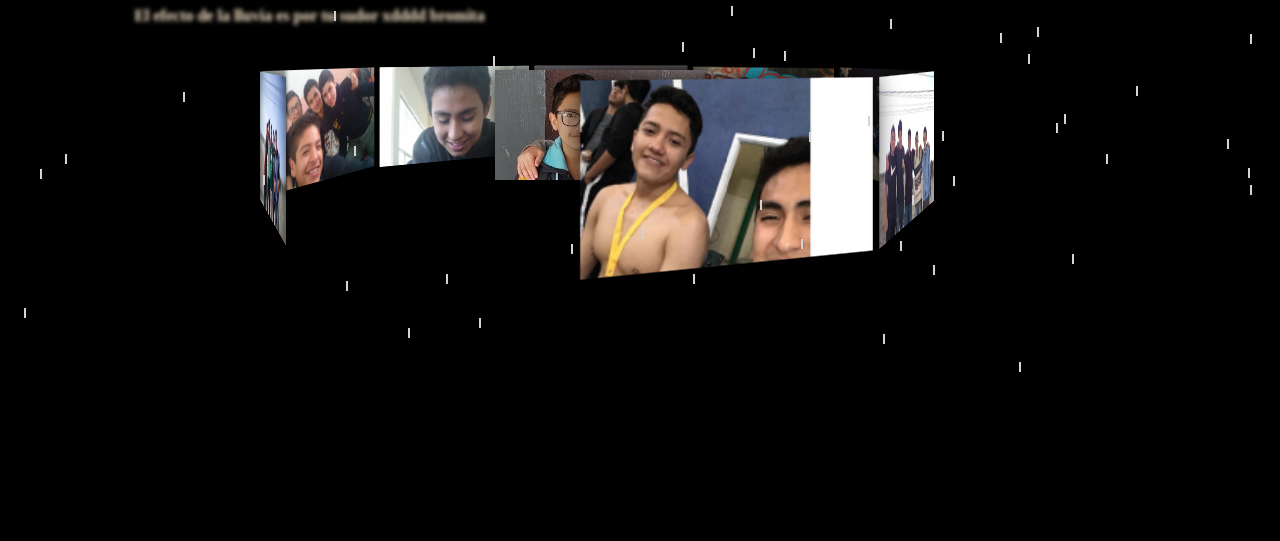
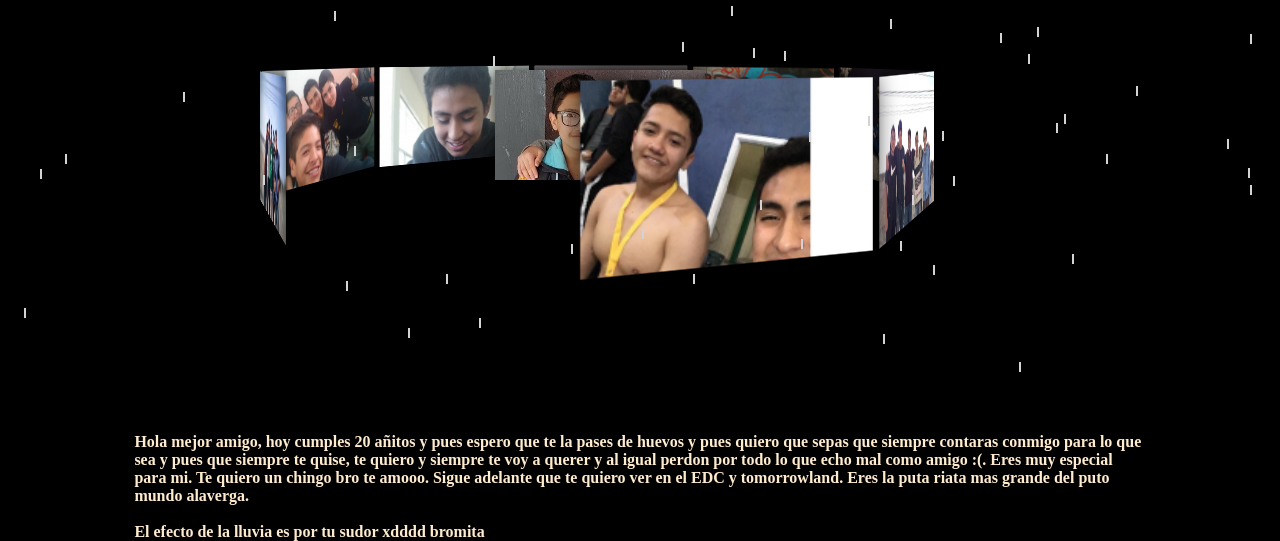
Before and after one commit to MiguelMtzOlvera/FelizCumplea-osRisitos, a plain HTML site: page index.html in a window 1280 px wide. Shown: the part 437-978 px from the top of the page. Before the commit the page ends 816 px from the top, so only its background shows below. Drawn offline with Linux system fonts and the light colour scheme.

Commit message:
Add files via upload

```diff
--- a/css.css
+++ b/css.css
@@ -3,10 +3,11 @@ body {
     background-color: black;
 }
 
-.cointaner h4 {
+h4 {
     position: center;
     color: blanchedalmond;
     margin: 10%;
+    margin-top: 40%;
 }
 
 .cointaner {
--- a/index.html
+++ b/index.html
@@ -24,12 +24,13 @@
                     <figure><img src="images/10.jpeg" alt=""></figure>
                 </div>
             </div>
+            <h4>Hola mejor amigo, hoy cumples 20 añitos y pues espero que te la pases de huevos y pues quiero que sepas que siempre contaras conmigo para lo que sea y pues que siempre te quise, te quiero y siempre te voy a querer y al igual perdon por todo
+                lo que echo mal como amigo :(. Eres muy especial para mi. Te quiero un chingo bro te amooo. Sigue adelante que te quiero ver en el EDC y tomorrowland. Eres la puta riata mas grande del puto mundo alaverga.
+                <br>
+                <br> El efecto de la lluvia es por tu sudor xdddd bromita
+            </h4>
         </div>
-        <h4>Hola mejor amigo, hoy cumples 20 añitos y pues espero que te la pases de huevos y pues quiero que sepas que siempre contaras conmigo para lo que sea y pues que siempre te quise, te quiero y siempre te voy a querer y al igual perdon por todo lo
-            que echo mal como amigo :(. Eres muy especial para mi. Te quiero un chingo bro te amooo. Sigue adelante que te quiero ver en el EDC y tomorrowland. Eres la puta riata mas grande del puto mundo alaverga.
-            <br>
-            <br> El efecto de la lluvia es por tu sudor xdddd bromita
-        </h4>
+
     </section>
 
     <script src="js.js"></script>
```
